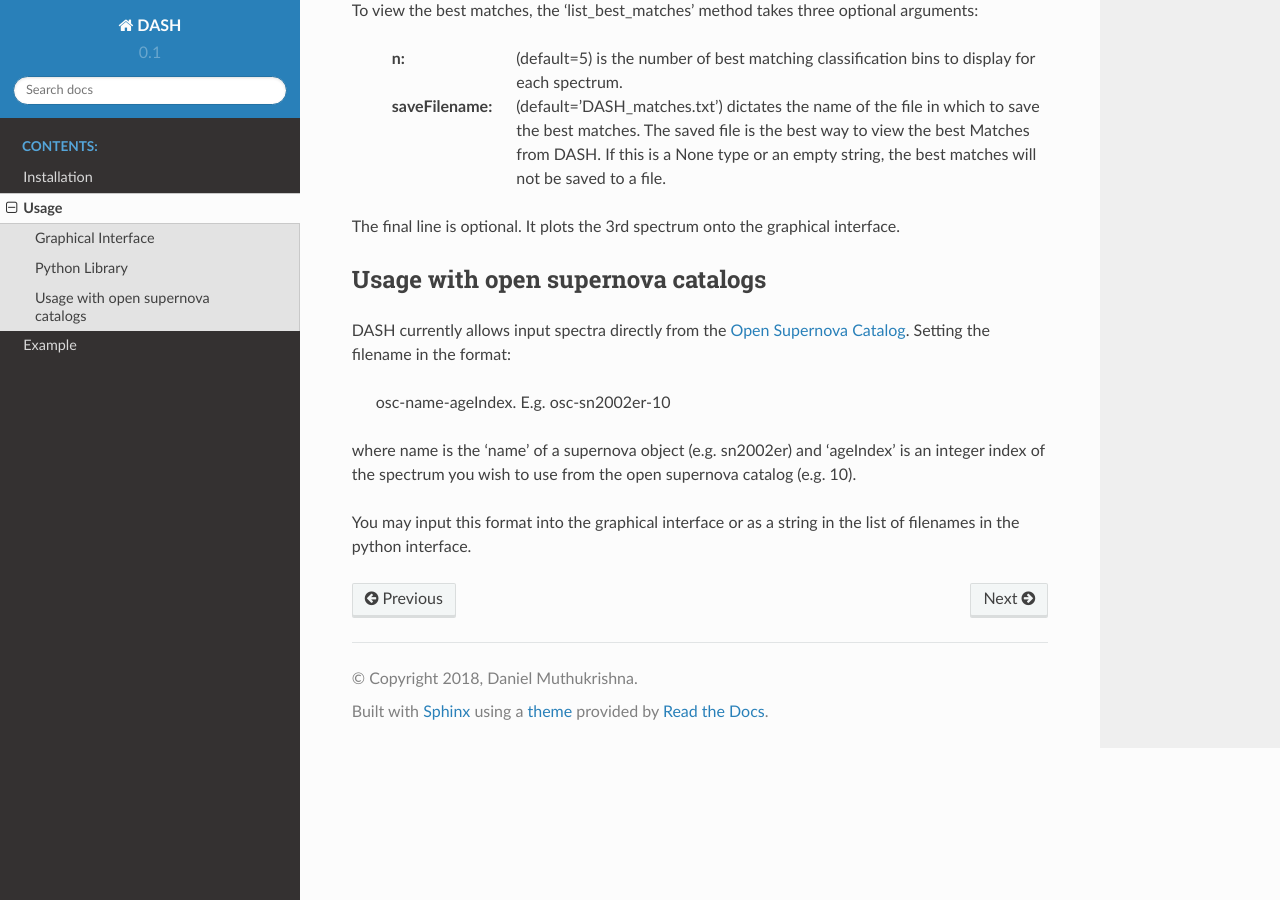
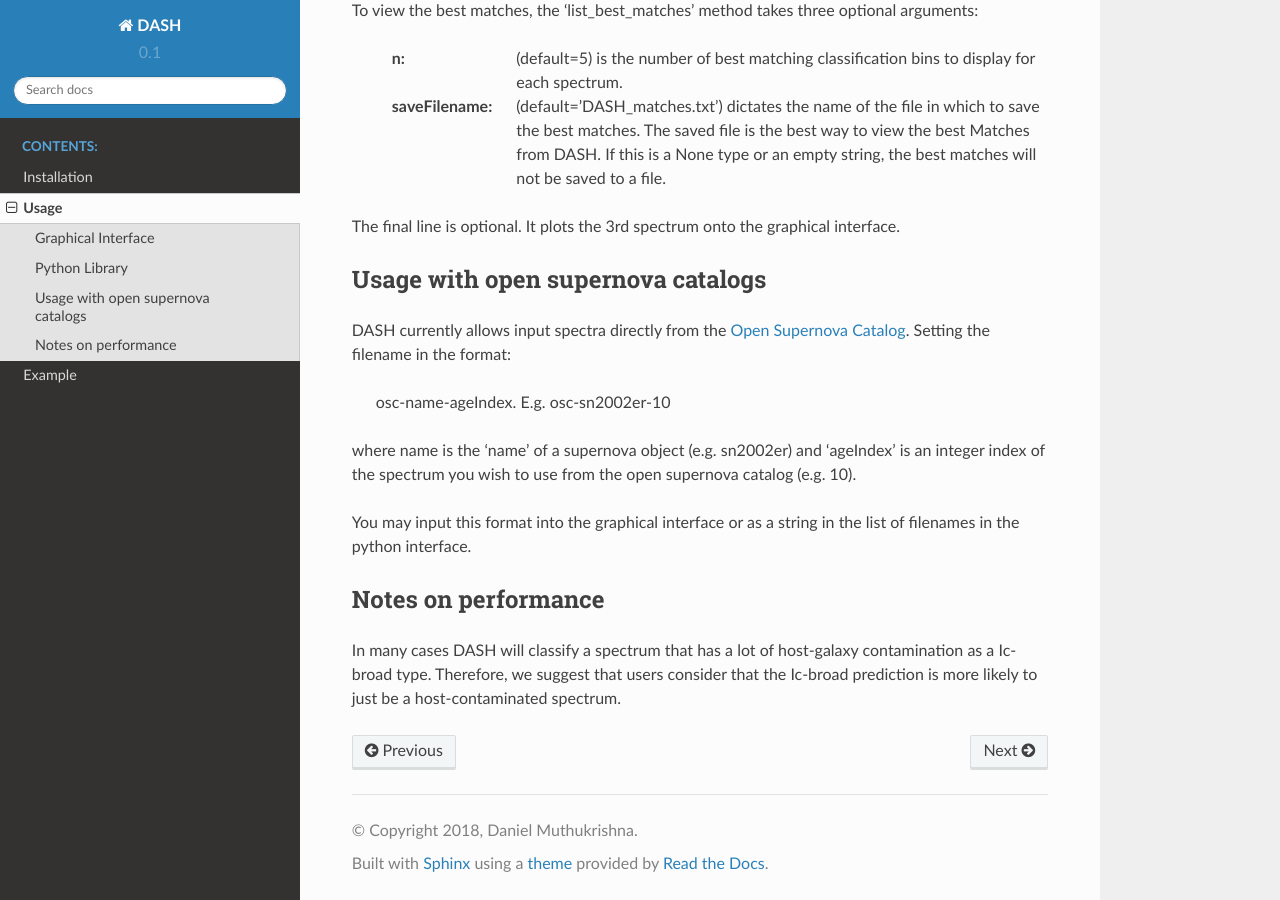
Before and after one commit to daniel-muthukrishna/astrodash, a Sphinx documentation site: the page built from docs/usage.rst, in a window 1280 px wide and 900 px high, scrolled down 2881 px. Built offline with Sphinx 7.4.7 and the Read the Docs theme 2.0.0, drawn with Linux system fonts in a browser that asks for light colours.

Commit message:
Added note on Ic-broad being more similar to host-contaminated spectra to documentation

```diff
--- a/docs/usage.rst
+++ b/docs/usage.rst
@@ -114,3 +114,8 @@ Setting the filename in the format:
 where name is the 'name' of a supernova object (e.g. sn2002er) and 'ageIndex' is an integer index of the spectrum you wish to use from the open supernova catalog (e.g. 10).
 
 You may input this format into the graphical interface or as a string in the list of filenames in the python interface.
+
+
+Notes on performance
+++++++++++++++++++++
+In many cases DASH will classify a spectrum that has a lot of host-galaxy contamination as a Ic-broad type. Therefore, we suggest that users consider that the Ic-broad prediction is more likely to just be a host-contaminated spectrum.
```
Also changed, not shown: README.rst (+5 -2 lines).
